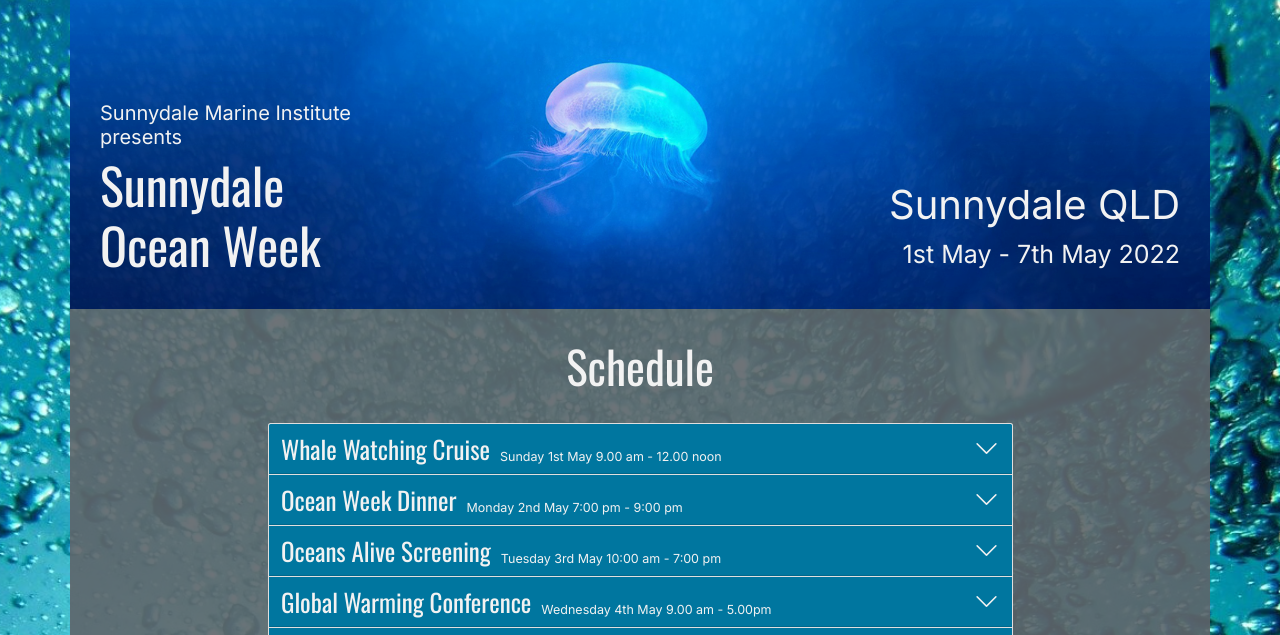
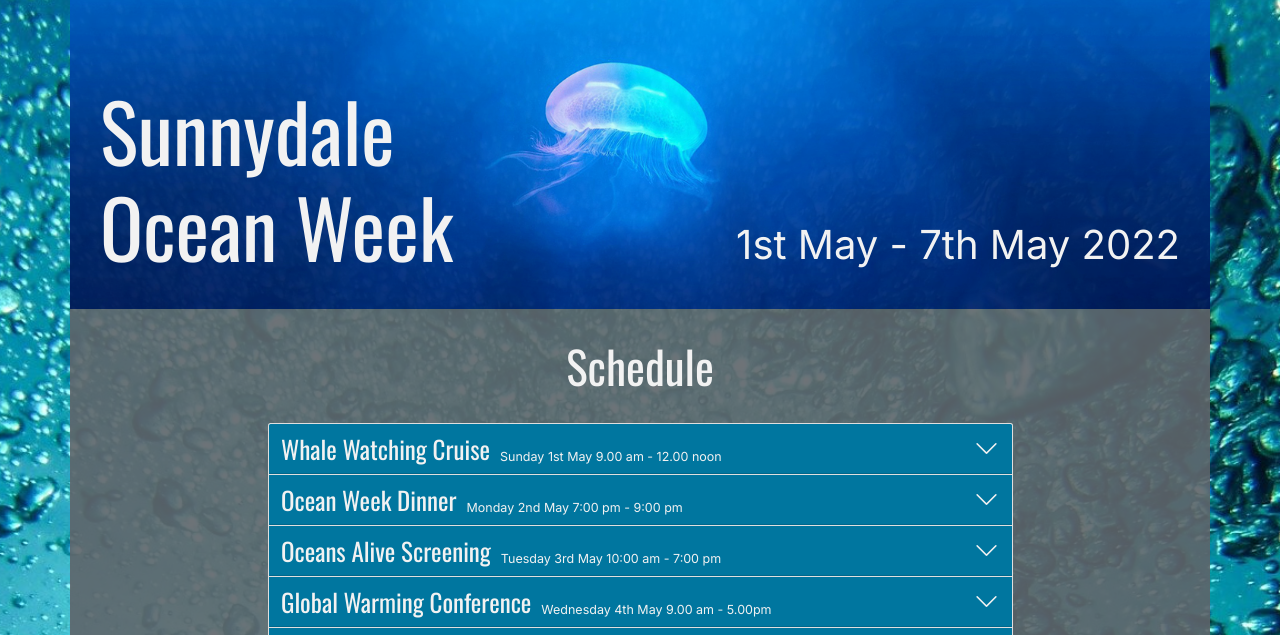
Before and after one commit to barrosdaniel/ocean-week, a plain HTML site: page index.html in a window 1280 px wide. Shown: the part 137-772 px from the top of the page. Drawn offline with nearby package versions, Linux system fonts and the light colour scheme; a script that the page names is missing.

Commit message:
style: Correct Hero text.

```diff
--- a/css/styles.css
+++ b/css/styles.css
@@ -86,6 +86,17 @@ STYLES
   left: 0;
   max-width: 50%;
   color: var(--white);
+}
+
+@media screen and (min-width: 1200px) {
+  .hero__title-text {
+    font-size: 8rem;
+  }
+
+  .hero__date-text {
+    font-size: 4rem;
+  }
+
 }
 
 .hero__details {
--- a/index.html
+++ b/index.html
@@ -43,14 +43,15 @@
               class="img-fluid hero__image">
             <div
               class="hero__title mb-2 mb-lg-4 mb-xl-5 ms-2 ms-sm-3 ms-md-4 ms-lg-5">
-              <p class="h2 d-none d-lg-block">Sunnydale Marine Institute <br>
-                presents</p>
-              <h1 class="display-1">Sunnydale <br>Ocean Week</h1>
+              <!-- <p class="h2 d-none d-lg-block">Sunnydale Marine Institute <br>
+                presents</p> -->
+              <h1 class="display-1 hero__title-text">Sunnydale <br>Ocean Week
+              </h1>
             </div>
             <div
               class="hero__details text-end mb-2 mb-lg-4 mb-xl-5 me-2 me-sm-3 me-md-4 me-lg-5">
-              <p class="display-3 d-none d-md-block">Sunnydale QLD</p>
-              <p class="display-6">1st May - 7th May 2022</p>
+              <!-- <p class="display-3 d-none d-md-block">Sunnydale QLD</p> -->
+              <p class="display-6 hero__date-text">1st May - 7th May 2022</p>
 
             </div>
           </div>
```
